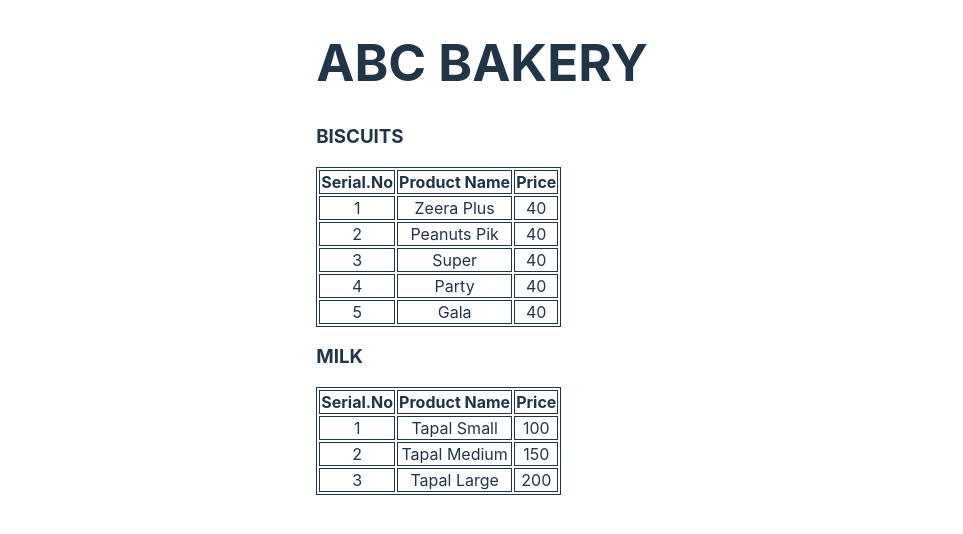
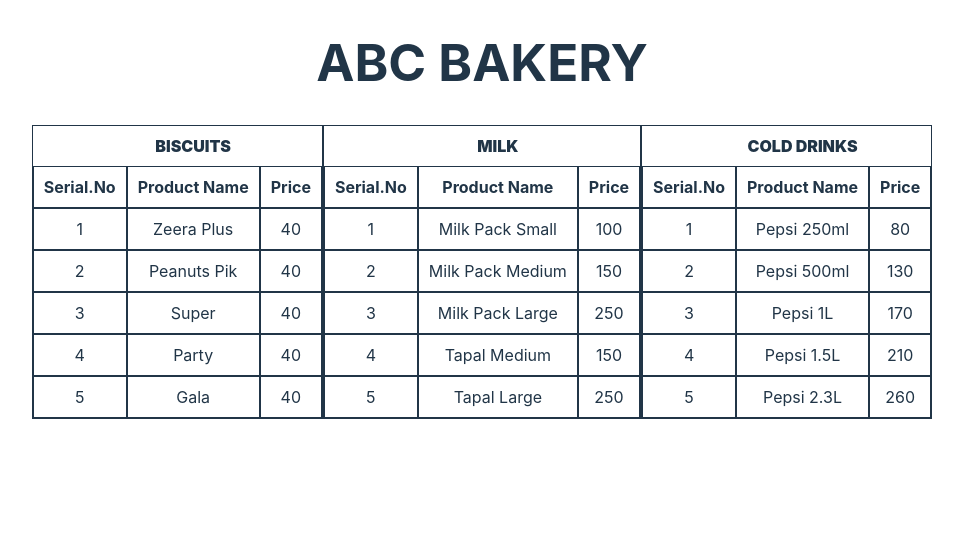
Before and after one commit to MuhammadShariqTanveer/React_Js, a React (Vite) app in the folder assignment1_react/: page / in a window 1280 px wide. Shown: the top 534 px of the page, without its empty margins (158-1121 px from the left). Built offline with nearby package versions, Linux system fonts and the light colour scheme.

Commit message:
assignment1

```diff
--- a/assignment1_react/src/App.jsx
+++ b/assignment1_react/src/App.jsx
@@ -29,20 +29,59 @@
 const products2 = [
   {
      id: 1,
-     name: 'Tapal Small',
+     name: 'Milk Pack Small',
      price: 100
    },
   {
      id: 2,
-     name: 'Tapal Medium',
+     name: ' Milk Pack Medium',
      price: 150
      },
     {
     id: 3,
-    name: 'Tapal Large',
-    price: 200 },
+    name: 'Milk Pack Large',
+    price: 250 },
+    {
+      id: 3,
+      name: 'Tapal Medium',
+      price: 150 },
+      {
+        id: 3,
+        name: 'Tapal Large',
+        price: 250 },
+
+
   // Add more products as needed
 ];
+
+const products3 = [
+  {
+     id: 1,
+     name: 'Pepsi 250ml',
+     price: 80
+   },
+  {
+     id: 2,
+     name: ' Pepsi 500ml',
+     price: 130
+     },
+    {
+    id: 3,
+    name: 'Pepsi 1L',
+    price: 170 },
+    {
+      id: 3,
+      name: 'Pepsi 1.5L',
+      price: 210 },
+      {
+        id: 3,
+        name: 'Pepsi 2.3L',
+        price: 260 },
+
+
+  // Add more products as needed
+];
+
 
 
 const ProductList = () => {
@@ -50,9 +89,13 @@
     <div>
       <h1>ABC BAKERY</h1>
       <div className='flex'>
-        <h3>BISCUITS</h3>
         <table>
           <thead>
+            <tr className='empty'>
+              <td></td>
+              <td>BISCUITS</td>
+              <td></td>
+              </tr>
             <tr>
               <th>Serial.No</th>
               <th>Product Name</th>
@@ -72,9 +115,13 @@
 
       {/* this is comment */}
 
-      <h3>MILK</h3>
         <table>
           <thead>
+            <tr className='empty'>
+              <td></td>
+              <td>MILK</td>
+              <td></td>
+              </tr>
             <tr>
               <th>Serial.No</th>
               <th>Product Name</th>
@@ -87,10 +134,39 @@
              <td>{ind + 1}</td>
                 <td>{data.name}</td>
                 <td>{data.price}</td>
+
           </tr>
         ))}
         </tbody>
          </table>
+
+ {/* this is comment */}
+
+ <table>
+          <thead>
+            <tr className='empty'>
+              <td></td>
+              <td>COLD DRINKS</td>
+              <td></td>
+              </tr>
+            <tr>
+              <th>Serial.No</th>
+              <th>Product Name</th>
+              <th>Price</th>
+            </tr>
+          </thead>
+          <tbody>
+        {products3.map((data,ind) => (
+          <tr key={ind}>
+             <td>{ind + 1}</td>
+                <td>{data.name}</td>
+                <td>{data.price}</td>
+
+          </tr>
+        ))}
+        </tbody>
+         </table>
+
          </div>
     </div>
   );
--- a/assignment1_react/src/index.css
+++ b/assignment1_react/src/index.css
@@ -68,7 +68,34 @@
   }
 }
 
-table,td,th{
+table,th,td{
   border: 1px solid;
   text-align: center;
+  border-spacing: 0px;
 }
+
+td,th{
+  padding: 10px;
+}
+
+.empty>td{
+  border: none;
+  font-weight: 900;
+}
+.flex{
+  display: flex;
+  justify-content: space-evenly;
+}
+
+
+@media (max-width: 768px) {
+  .flex {
+      flex-direction: column;
+      align-items: center;
+      /* gap: 10px; */
+  }
+
+  table{
+    margin-bottom: 20px;
+  }
+}
```
